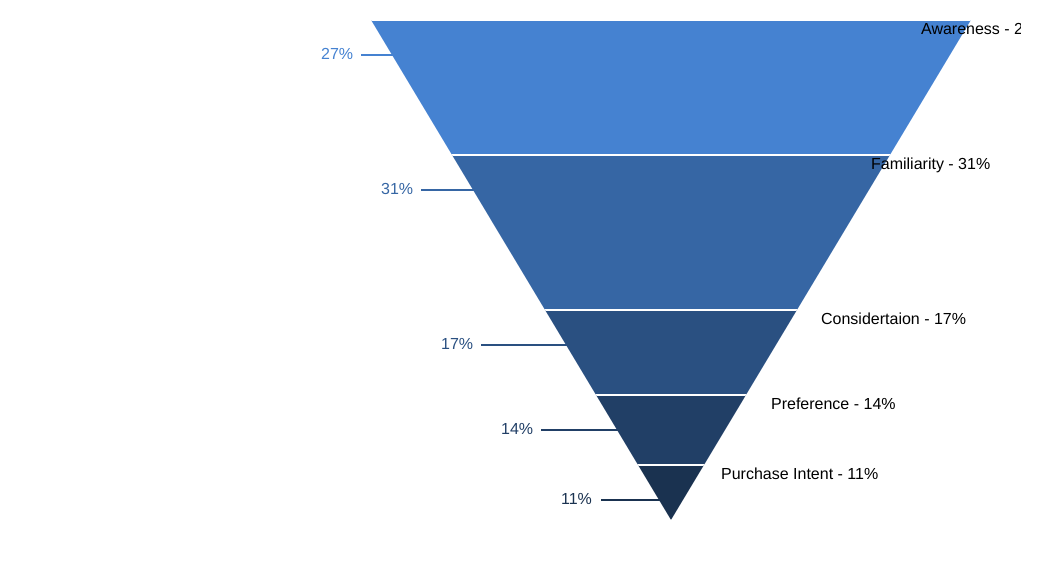
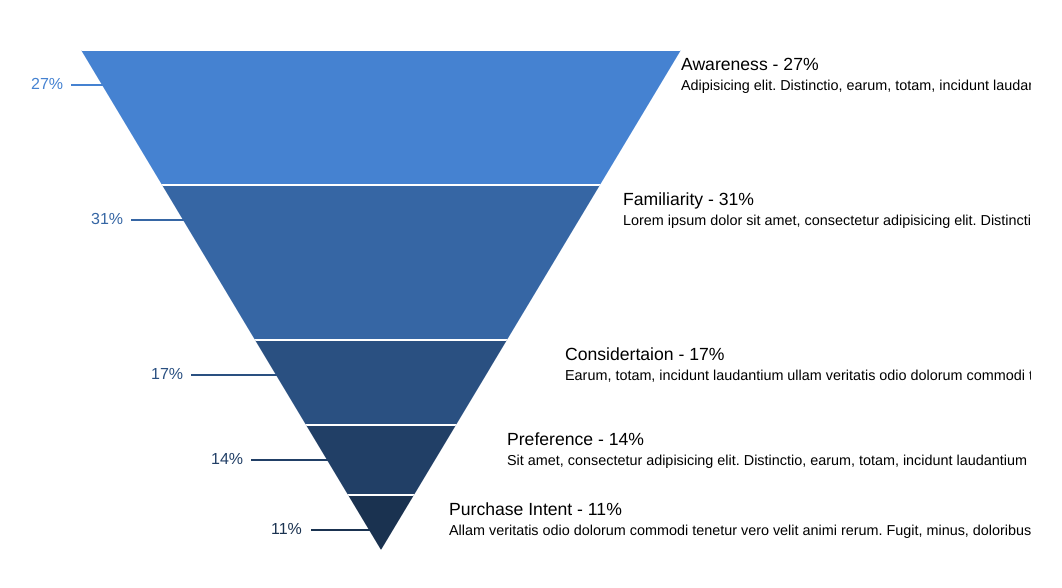
Before and after one commit to LucasIrvine/purchase_funnel, a plain HTML site: page index.html in a window 1280 px wide. Shown: the whole page, without its empty margins (19-1081 px from the left). Drawn offline with nearby package versions, Linux system fonts and the light colour scheme.

Commit message:
added body copy

```diff
--- a/funnel_json.js
+++ b/funnel_json.js
@@ -1,6 +1,6 @@
  var barArr = ['awareness', 'familiarity', 'consideration', 'preference', 'purchaseIntent'],
   barClass = 'funnelBar',
-  width = 700,
+  width = 1000,
   height = 500,
   barX = 0,
   barW = 700,
@@ -151,18 +151,31 @@ var blockSummary = function(json){
     .data(json)
     .enter()
     .append('svg:text')
-    .attr('class', 'summaryTitle')
-    .style('fill', '#000')
+    .attr('class', 'infoHeading')
    .attr('x', function(d,i){
-      return 600 - (i * 50);
+      return 650 - (i * 58);
     })
     .attr('y', function(d,i){
-      return d.top - 10;
+      return d.top + 20;
     })
-    .attr("dx", 0)
-    .attr("dy", "1.5em")
+    .style('font-size', '1.1em')
     .attr("text-anchor", "left")
     .text(function(d,i){ return d.info.title + ' - ' + d.height / 5 + '%'; });
+
+     svg.selectAll('.infoCopy')
+      .data(json)
+      .enter()
+      .append('svg:text')
+      .style('font-size', '0.9em')
+      .attr('class', 'infoCopy')
+      .attr('x', function(d,i){
+        return 650 - (i * 58);
+      })
+      .attr('y', function(d,i){
+        return d.top + 40;
+      })
+      .attr("text-anchor", "left")
+      .text(function(d,i){ return d.info.copy; });
 
 
 
--- a/style.css
+++ b/style.css
@@ -4,8 +4,10 @@ html, body {
 	margin: 0;
 }
 #purchaseFunnel {
-	width:600px;
+	width:1000px;
 	height: 500px;
-	margin: 20px auto;
-	text-align: center;
+	margin: 50px;
 }
+.infoCopy {
+	width: 300px;
+}
```
